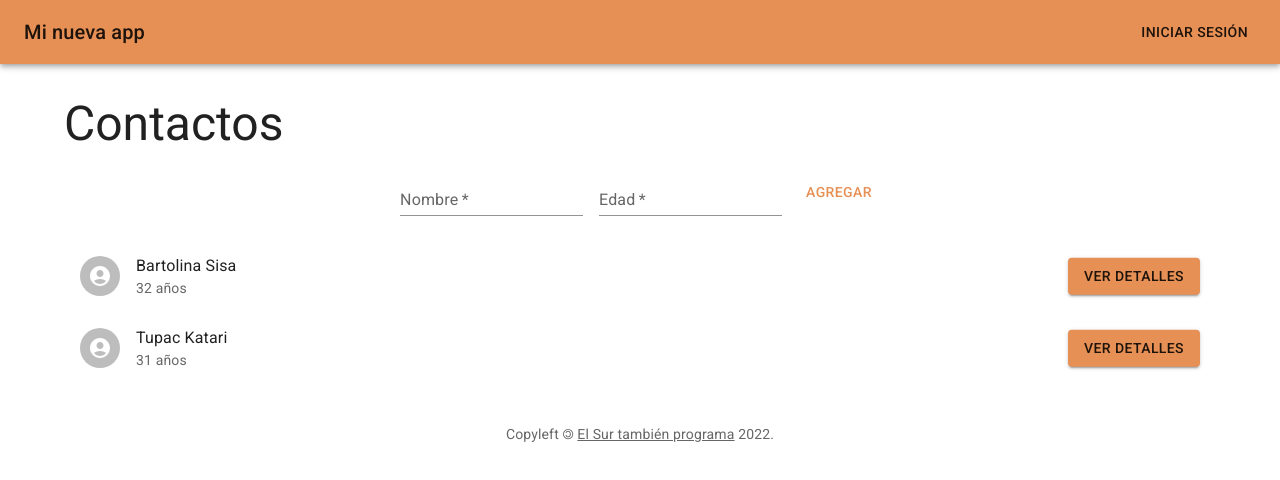
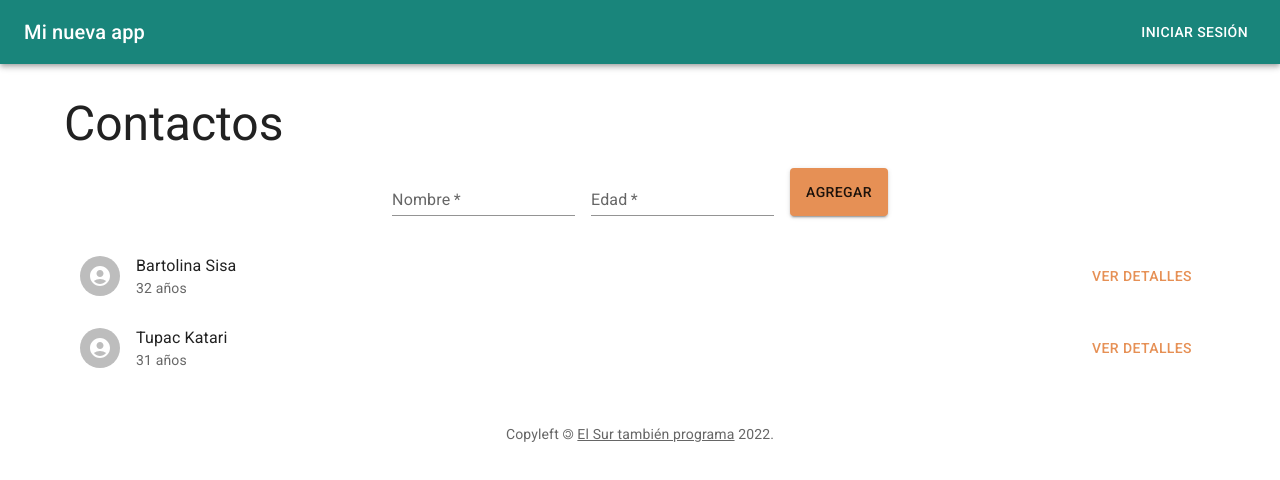
Before and after one commit to surprograma/semilla-react-redux-mui, a React (Create React App) app: page / in a window 1280 px wide. Shown: the top 480 px of the page. Built offline with nearby package versions, Linux system fonts and the light colour scheme.

Commit message:
Modificados algunos colores

```diff
--- a/src/App.tsx
+++ b/src/App.tsx
@@ -23,7 +23,7 @@ function Copyleft() {
 function ButtonAppBar() {
   return (
     <Box sx={{ flexGrow: 1 }}>
-      <AppBar position="static">
+      <AppBar position="static" color="secondary">
         <Toolbar>
           <Typography variant="h6" component="div" sx={{ flexGrow: 1 }}>
             Mi nueva app
--- a/src/features/contactos/ListaContactos.tsx
+++ b/src/features/contactos/ListaContactos.tsx
@@ -19,11 +19,7 @@ export default function ListaContactos() {
       {contactos.map((it) => (
         <ListItem
           secondaryAction={
-            <Button
-              variant="contained"
-              component={Link}
-              to={`/contactos/${it.id}`}
-            >
+            <Button component={Link} to={`/contactos/${it.id}`}>
               Ver detalles
             </Button>
           }
--- a/src/features/contactos/NuevoContacto.tsx
+++ b/src/features/contactos/NuevoContacto.tsx
@@ -34,7 +34,9 @@ export default function NuevoContacto() {
         value={edad}
         onChange={(e) => setEdad(e.target.value)}
       />
-      <Button onClick={guardar}>Agregar</Button>
+      <Button variant="contained" onClick={guardar}>
+        Agregar
+      </Button>
     </Stack>
   );
 }
```
